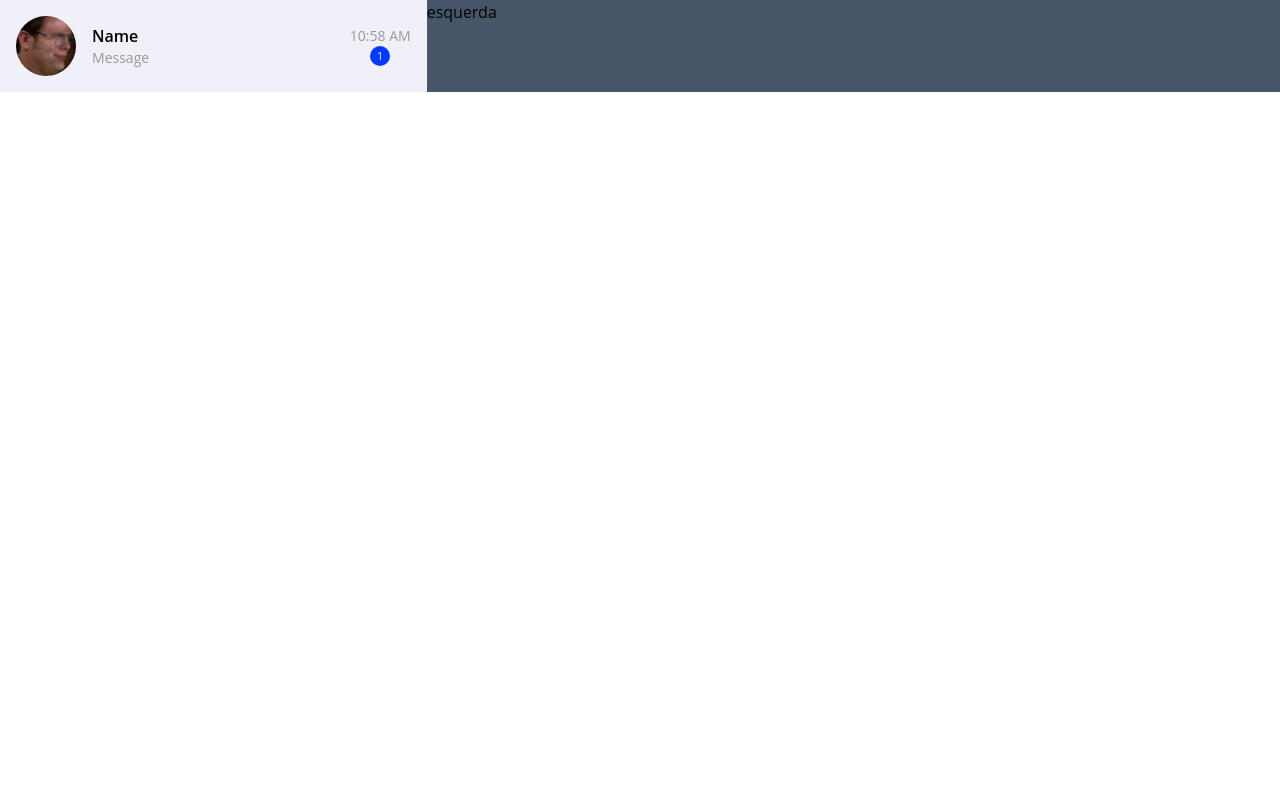
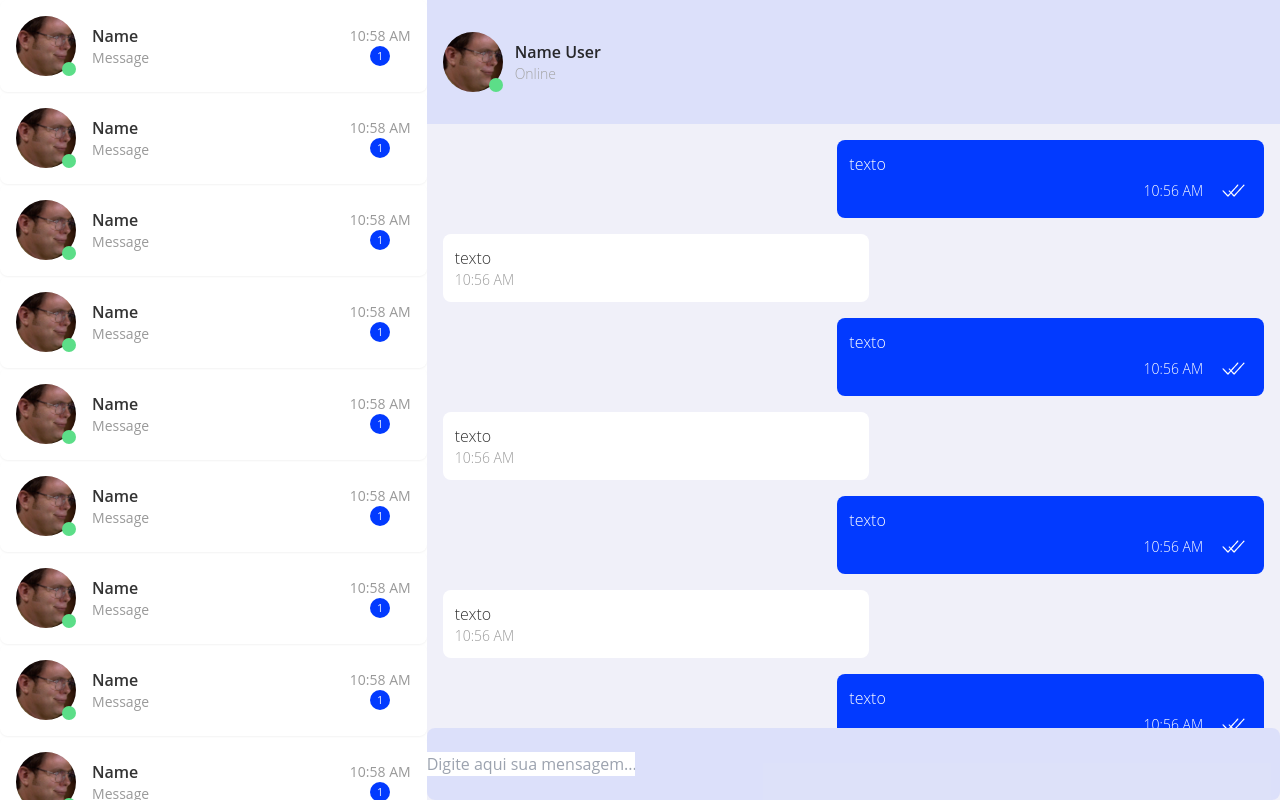
Before and after one commit to Shystra/chatProject, a React (Vite) app in the folder realtime-chat/: page /home in a window 1280 px wide. Built offline with nearby package versions, Linux system fonts and the light colour scheme.

Commit message:
creating new files in Home for to renderizing new components in chat

```diff
--- /dev/null
+++ b/realtime-chat/src/components/Home/Footer.tsx
@@ -0,0 +1,11 @@
+export function Footer() {
+    return (
+        <>
+
+            <footer className="relative w-full bottom-0 bg-blue-300 h-24 flex items-center rounded-lg">
+                <input type="text" placeholder="Digite aqui sua mensagem..." />
+            </footer>
+
+        </>
+    )
+}
--- /dev/null
+++ b/realtime-chat/src/components/Home/Header.tsx
@@ -0,0 +1,21 @@
+import dwaitImage from '../../assets/dwait.jpg';
+
+export function Header (){
+    return (
+        <header className="flex items-center px-4 py-8 border-gray-100 bg-blue-300">
+        <div className="relative mr-3">
+            <img
+                src={dwaitImage}
+                alt=""
+                className="rounded-full w-[60px] h-[60px]"
+            />
+            <div className='bg-green right-0 bottom-0 absolute w-[14px] h-[14px] rounded-full'></div>
+        </div>
+
+        <div>
+            <p className="text-zinc-800 font-semibold text-normal">Name User</p>
+            <p className="text-neutral-400 text-sm font-light truncate">Online</p>
+        </div>
+    </header>
+    )
+}
--- a/realtime-chat/src/components/Home/ListContacts.tsx
+++ b/realtime-chat/src/components/Home/ListContacts.tsx
@@ -1,24 +1,27 @@
-import dwaitImage from '../../assets/dwait.jpg'
+import dwaitImage from '../../assets/dwait.jpg';
 
 export function ListContacts() {
     return (
 
-        <div className="flex p-4 justify-between items-center bg-blue-50">
+        <div className="flex p-4 justify-between shadow-sm items-center rounded-lg cursor-pointer hover:bg-gray-50">
             <div className='flex items-center'>
+            <div className="relative">
                         <img
                         src={dwaitImage}
-                    alt=''
+                        alt=""
+                        className="rounded-full w-[60px] h-[60px]"
+                        />
+                        <div className='bg-green right-0 bottom-0 absolute w-[14px] h-[14px] rounded-full'></div>
+                    </div>
 
-                    className='rounded-full w-[60px] h-[60px] mr-4'
-                />
-                <div>
-                    <p className='text-normal color-black font-semibold'>Name</p>
+                    <div className='ml-4'>
+                        <p className='text-normal text-black font-semibold'>Name</p>
                         <p className='text-sm text-gray-200'>Message</p>
                     </div>
                 </div>
                 <div className='flex flex-col items-center text-center'>
                     <span className='text-sm text-gray-200'>10:58 AM</span>
-                <div className='w-[20px] h-[20px] rounded-full bg-blue flex items-center'>
+                    <div className='w-[20px] h-[20px]  rounded-full bg-blue flex items-center'>
                         <span className='text-white text-center w-full text-[10px]'>1</span>
                     </div>
                 </div>
--- /dev/null
+++ b/realtime-chat/src/components/Home/MessageFromUser.tsx
@@ -0,0 +1,12 @@
+export function MessageFromUser() {
+    return (
+        <>
+            <div className="bg-white text-black rounded-lg w-1/2 mr-auto mt-4 p-3 ml-4">
+                <p className="font-light">texto</p>
+                <div className="flex items-center justify-START text-sm">
+                    <p className="mr-3 font-light text-gray-200">10:56 AM</p>
+                </div>
+            </div>
+        </>
+    )
+}
--- /dev/null
+++ b/realtime-chat/src/components/Home/MessageToUser.tsx
@@ -0,0 +1,19 @@
+import check from '../../assets/check.png';
+
+export function MessageToUser() {
+    return (
+        <>
+            <div className="bg-blue text-white rounded-lg w-1/2 ml-auto mt-4 p-3 mr-4">
+                <p className="font-light">texto</p>
+                <div className="flex items-center justify-end text-sm">
+                    <p className="mr-3 font-light">10:56 AM</p>
+                    <img
+                        src={check}
+                        alt=""
+                    />
+                </div>
+            </div>
+
+        </>
+    )
+}
--- a/realtime-chat/src/pages/Home.tsx
+++ b/realtime-chat/src/pages/Home.tsx
@@ -1,13 +1,54 @@
 import { ListContacts } from "../components/Home/ListContacts";
+import { Header } from "../components/Home/Header";
+import { MessageToUser } from "../components/Home/MessageToUser";
+import { MessageFromUser } from "../components/Home/MessageFromUser";
+import { Footer } from "../components/Home/Footer";
 
-export function Home () {
-    return(
+export function Home() {
+    return (
         <div className="grid grid-cols-12">
-            <div className="sm:col-span-4">
-                <ListContacts/>
+            <div className="sm:col-span-4 col-span-12 overflow-y-scroll h-screen">
+                <ListContacts />
+                <ListContacts />
+                <ListContacts />
+                <ListContacts />
+                <ListContacts />
+                <ListContacts />
+                <ListContacts />
+                <ListContacts />
+                <ListContacts />
+                <ListContacts />
+                <ListContacts />
+                <ListContacts />
+
             </div>
-            <div className="sm:col-span-8 col-span-12 bg-slate-600">
-                esquerda
+            <div className="sm:col-span-8 col-span-12 bg-blue-50 h-screen flex flex-col">
+
+            <Header/>
+
+                <div className=" flex flex-col h-full overflow-y-scroll">
+                    <MessageToUser/>
+                    <MessageFromUser/>
+                    <MessageToUser/>
+                    <MessageFromUser/>
+                    <MessageToUser/>
+                    <MessageFromUser/>
+                    <MessageToUser/>
+                    <MessageFromUser/>
+                    <MessageToUser/>
+                    <MessageFromUser/>
+                    <MessageToUser/>
+                    <MessageFromUser/>
+                    <MessageToUser/>
+                    <MessageFromUser/>
+                    <MessageToUser/>
+                    <MessageFromUser/>
+                    <MessageToUser/>
+                    <MessageFromUser/>
+                </div>
+
+                <Footer/>
+
             </div>
         </div>
     )
```
Also changed, not shown: realtime-chat/src/assets/check.png (added). Lines whose indentation alone changed are shown as unchanged.
